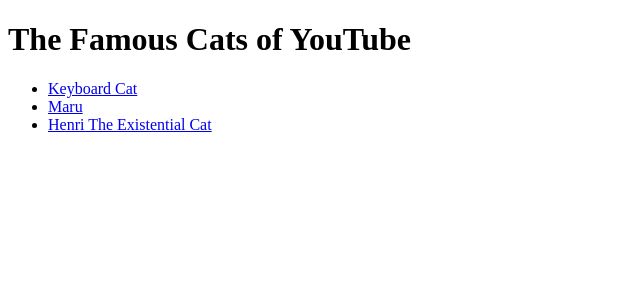
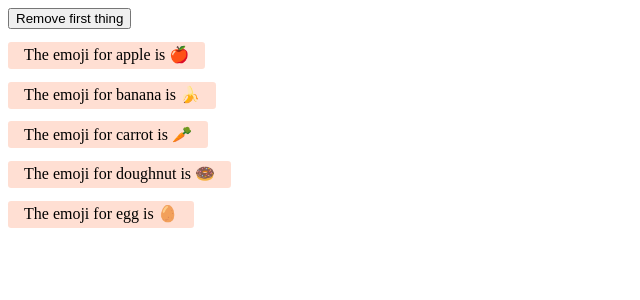
Before and after one commit to taylulz/Sfeeha, a Svelte app: page / in a window 1280 px wide. Shown: the top 300 px of the page, without its empty margins (0-640 px from the left). Built offline with nearby package versions, Linux system fonts and the light colour scheme.

Commit message:
updating key lists in DOM

```diff
--- a/src/App.svelte
+++ b/src/App.svelte
@@ -4,7 +4,8 @@
   // import Propies from "./tutorial/propies.svelte";
   // import Conditionals from "./tutorial/Conditionals.svelte";
   // import IfElse from "./tutorial/IfElse.svelte";
-  import EachBlock from "./tutorial/EachBlock.svelte";
+  // import EachBlock from "./tutorial/EachBlock.svelte";
+  import Keyed from "./tutorial/Keyed.svelte";
 </script>
 
 <!-- <Button/> -->
@@ -12,4 +13,5 @@
 <!-- <Propies/> -->
 <!-- <Conditionals/> -->
 <!-- <IfElse/> -->
-<EachBlock/>
+<!-- <EachBlock/> -->
+<Keyed/>
--- /dev/null
+++ b/src/tutorial/Keyed.svelte
@@ -0,0 +1,22 @@
+<script>
+	import Thing from './Thing.svelte';
+	let things = [
+		{ id: 1, name: 'apple' },
+		{ id: 2, name: 'banana' },
+		{ id: 3, name: 'carrot' },
+		{ id: 4, name: 'doughnut' },
+		{ id: 5, name: 'egg' },
+	];
+
+	function handleClick() {
+		things = things.slice(1);
+	}
+</script>
+
+<button on:click={handleClick}>
+	Remove first thing
+</button>
+
+{#each things as thing (thing.id)}
+	<Thing name={thing.name}/>
+{/each}
--- /dev/null
+++ b/src/tutorial/Thing.svelte
@@ -0,0 +1,32 @@
+<script>
+	const emojis = {
+        apple: "🍎",
+        banana: "🍌",
+        carrot: "🥕",
+        doughnut: "🍩",
+        egg: "🥚"
+	}
+
+	// the name is updated whenever the prop value changes...
+	export let name;
+
+	// ...but the "emoji" variable is fixed upon initialisation of the component
+	const emoji = emojis[name];
+</script>
+
+<p>
+	<span>The emoji for { name } is { emoji }</span>
+</p>
+
+<style>
+	p {
+		margin: 0.8em 0;
+	}
+	span {
+		display: inline-block;
+		padding: 0.2em 1em 0.3em;
+		text-align: center;
+		border-radius: 0.2em;
+		background-color: #FFDFD3;
+	}
+</style>
```
